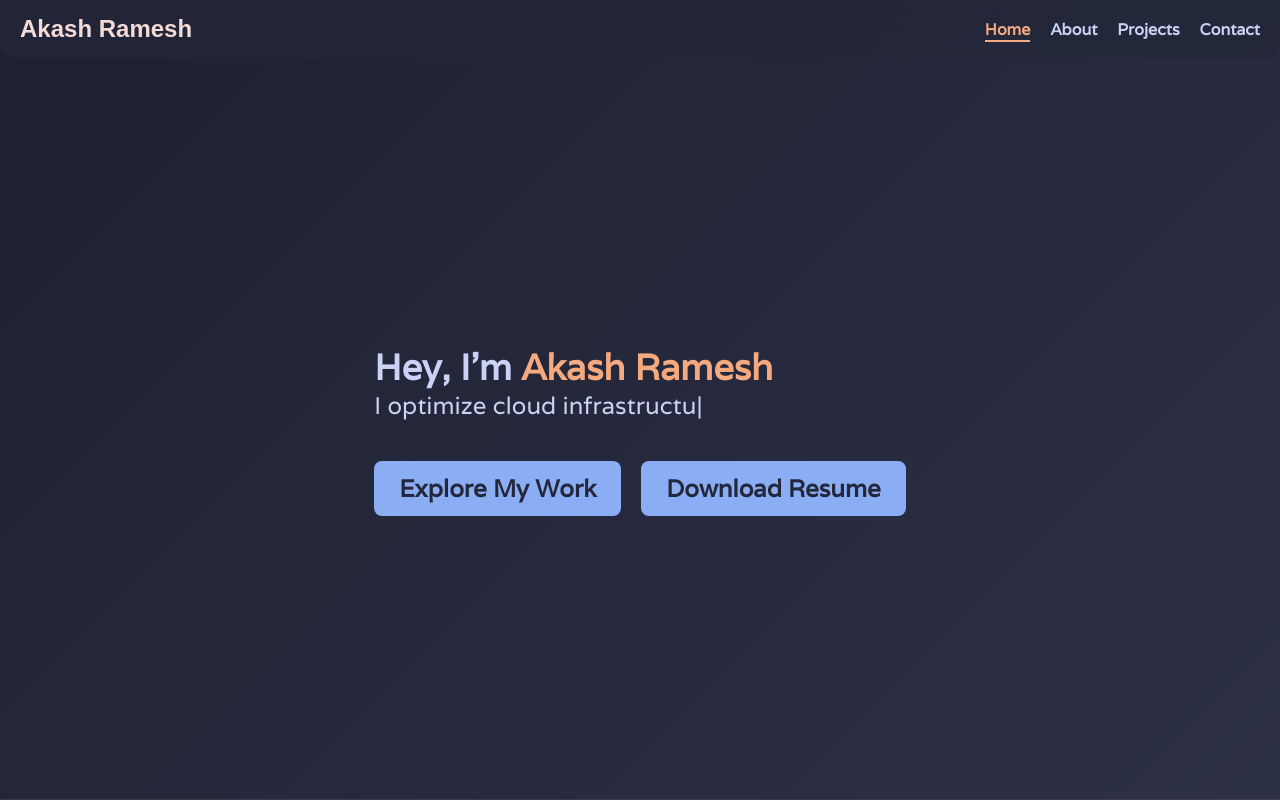
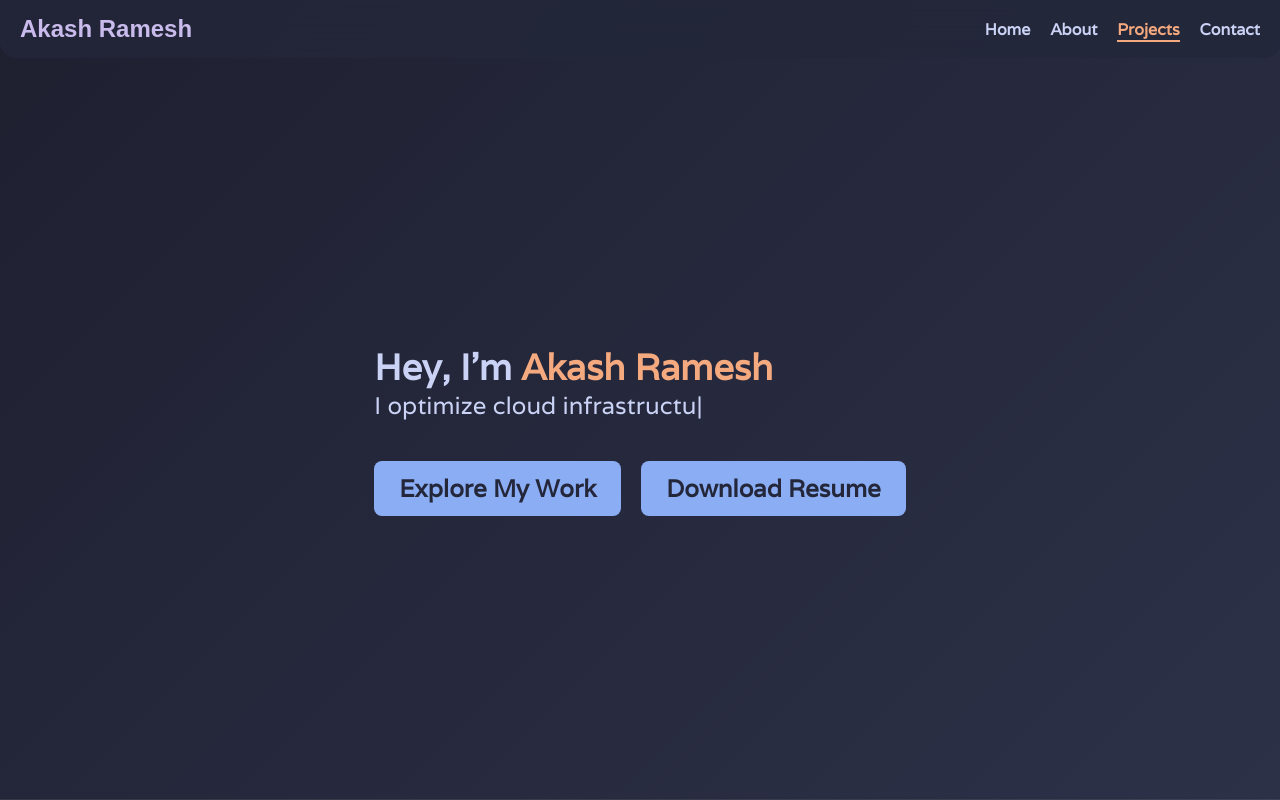
Before and after one commit to akashramesh13/akashramesh13.github.io, a plain HTML site: page index.html in a window 1280 px wide. Shown: the top 800 px of the page. Drawn offline with nearby package versions, Linux system fonts and the light colour scheme.

Commit message:
add some more styles

```diff
--- a/script.js
+++ b/script.js
@@ -11,7 +11,7 @@ $(document).ready(function () {
     let scrollPosition = $(window).scrollTop();
 
     $(".section").each(function () {
-      let sectionTop = $(this).offset().top - 100;
+      let sectionTop = $(this).offset().top - $(window).height() / 2;
       let sectionBottom = sectionTop + $(this).outerHeight();
       let sectionId = $(this).attr("id");
 
@@ -24,7 +24,7 @@ $(document).ready(function () {
 
   let lastScrollTop = 0;
   const header = $("header");
-  const scrollThreshold = 100;
+  const scrollThreshold = 150;
   let scrollTimeout;
 
   $(window).on("scroll", function () {
--- a/styles.css
+++ b/styles.css
@@ -43,7 +43,7 @@ header.hide {
 
 .logo a {
   text-decoration: none;
-  color: #f4dbd6;
+  color: #cabbed;
   font-size: 24px;
   font-weight: bold;
   font-family: "Sailec", sans-serif;
@@ -266,7 +266,7 @@ header.hide {
   background: #1e2030;
   border-radius: 12px;
   overflow: hidden;
-  transition: transform 0.3s ease;
+  transition: transform 1.03s ease;
   box-shadow: 0 4px 6px rgba(0, 0, 0, 0.1);
   padding: 15px;
   display: flex;
@@ -455,6 +455,7 @@ header.hide {
     height: auto;
     max-width: 100%;
     display: flex;
+    margin-top: 20px;
     justify-content: center;
     align-items: center;
   }
@@ -561,3 +562,13 @@ header.hide {
     font-size: 1.1rem;
   }
 }
+
+::selection {
+  background: #f5a97f;
+  color: #1e2030;
+}
+
+::-moz-selection {
+  background: #f5a97f;
+  color: #1e2030;
+}
```
